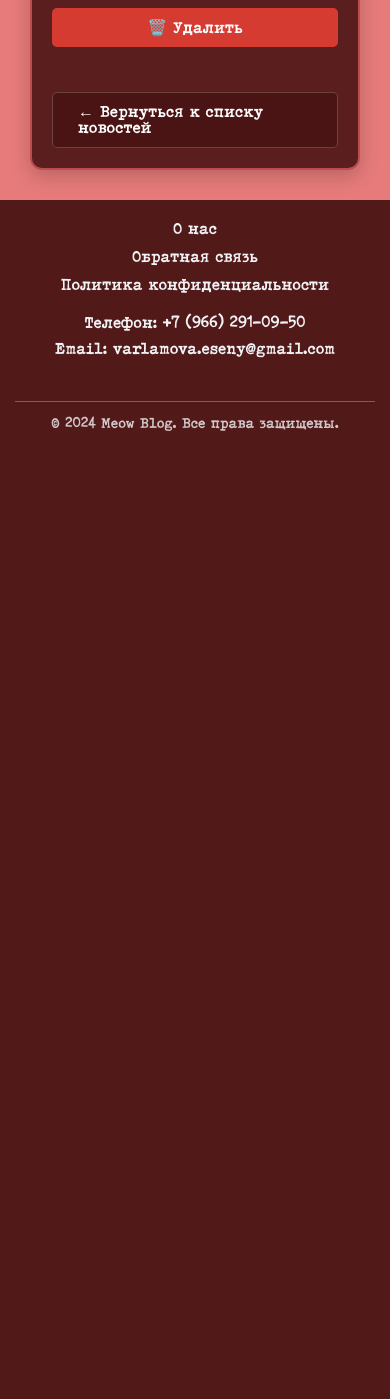
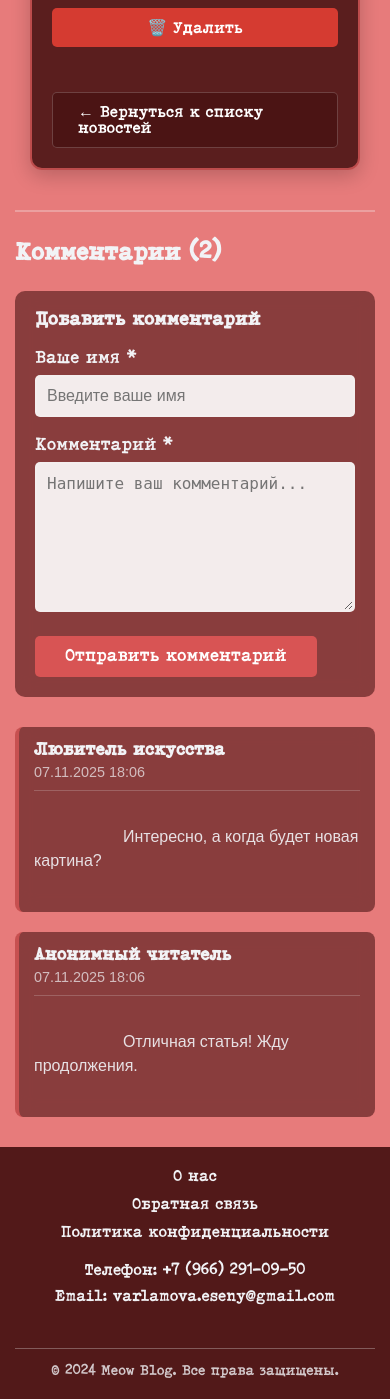
Before and after one commit to Varlamovaseny/WEB2, a Flask app: page /news/1 in a window 390 px wide. Shown: the part 567-1966 px from the top of the page. Before the commit the page ends 998 px from the top, so only its background shows below. Run offline with Flask 3, Linux system fonts and the light colour scheme.

Commit message:
добавлены комментарии

```diff
--- a/main.py
+++ b/main.py
@@ -16,6 +16,12 @@ app.config['SQLALCHEMY_TRACK_MODIFICATIONS'] = False
 db = SQLAlchemy(app)
 
 
+# Функция для получения текущей даты в правильном часовом поясе
+def get_local_datetime():
+    """Возвращает текущую дату и время в локальном часовом поясе"""
+    return datetime.now()
+
+
 # Модель User
 class User(db.Model):
     __tablename__ = 'users'
@@ -24,7 +30,7 @@ class User(db.Model):
     name = db.Column(db.String(100), nullable=False)
     email = db.Column(db.String(100), unique=True, nullable=False)
     hashed_password = db.Column(db.String(200), nullable=False)
-    created_date = db.Column(db.DateTime, default=datetime.utcnow)
+    created_date = db.Column(db.DateTime, default=get_local_datetime)
 
     # Связь "один ко многим" с Article
     articles = db.relationship('Article', backref='author', lazy=True, cascade='all, delete-orphan')
@@ -43,31 +49,49 @@ class Article(db.Model):
     id = db.Column(db.Integer, primary_key=True)
     title = db.Column(db.String(200), nullable=False)
     text = db.Column(db.Text, nullable=False)
-    created_date = db.Column(db.DateTime, default=datetime.utcnow)
+    created_date = db.Column(db.DateTime, default=get_local_datetime)  # ИСПРАВЛЕНО: используем локальную функцию
     category = db.Column(db.String(50), nullable=False, default='Разное')
     excerpt = db.Column(db.Text)
 
     # Внешний ключ для связи с User
     user_id = db.Column(db.Integer, db.ForeignKey('users.id'), nullable=False)
 
+    # Связь "один ко многим" с Comment
+    comments = db.relationship('Comment', backref='article', lazy=True, cascade='all, delete-orphan')
+
     def __repr__(self):
         return f'<Article {self.title}>'
 
 
-# Функция для получения текущей даты в правильном часовом поясе
-def get_local_datetime():
-    """Возвращает текущую дату и время в локальном часовом поясе"""
-    return datetime.now()
+# Модель Comment
+class Comment(db.Model):
+    __tablename__ = 'comments'
+
+    id = db.Column(db.Integer, primary_key=True)
+    text = db.Column(db.Text, nullable=False)
+    date = db.Column(db.DateTime, default=get_local_datetime)  # ИСПРАВЛЕНО: используем локальную функцию
+    author_name = db.Column(db.String(100), nullable=False)
+
+    # Внешний ключ для связи с Article
+    article_id = db.Column(db.Integer, db.ForeignKey('articles.id'), nullable=False)
+
+    def __repr__(self):
+        return f'<Comment {self.id} by {self.author_name}>'
 
 
 # Создание таблиц при запуске
 with app.app_context():
     # Пересоздаем все таблицы
-    db.drop_all()
-    db.create_all()
+    try:
+        db.drop_all()
+        db.create_all()
+        print("✅ Таблицы успешно созданы")
+    except Exception as e:
+        print(f"❌ Ошибка при создании таблиц: {e}")
 
     # Создаем тестовых пользователей, если их нет
     if not User.query.first():
+        print("🔄 Создаем тестовых пользователей...")
         users_to_create = [
             {'name': 'Петя Пупкин', 'email': 'petya@meowblog.ru'},
             {'name': 'Кай Ангел', 'email': 'kai@meowblog.ru'},
@@ -81,35 +105,38 @@ with app.app_context():
                 user.set_password('password123')
                 db.session.add(user)
 
-        db.session.commit()
+        try:
+            db.session.commit()
+            print("✅ Пользователи созданы")
+        except Exception as e:
+            db.session.rollback()
+            print(f"❌ Ошибка при создании пользователей: {e}")
 
         # Создаем демо-статьи в БД
         users = User.query.all()
         if users and not Article.query.first():
+            print("🔄 Создаем тестовые статьи...")
             # Статьи с СЕГОДНЯШНЕЙ датой (используем локальное время)
             article1 = Article(
                 title='Новая картина Бэнкси',
                 text='Может завтра нарисует?',
                 category='Искусство',
                 excerpt='пока не нарисована...',
-                user_id=users[0].id,
-                created_date=get_local_datetime()  # Локальная дата
+                user_id=users[0].id
             )
             article2 = Article(
                 title='Я новость',
                 text='Да блин нуууу :(((',
                 category='Разное',
                 excerpt='не открывай меня',
-                user_id=users[1].id if len(users) > 1 else users[0].id,
-                created_date=get_local_datetime()  # Локальная дата
+                user_id=users[1].id if len(users) > 1 else users[0].id
             )
             article3 = Article(
                 title='Новый показ Victoria`s Secret',
                 text='Красотки, умницы, молодцы! Так держать девчонки!',
                 category='Мода',
                 excerpt='Возвращение легендарных ангелов на подиум',
-                user_id=users[2].id if len(users) > 2 else users[0].id,
-                created_date=get_local_datetime()  # Локальная дата
+                user_id=users[2].id if len(users) > 2 else users[0].id
             )
             # Статья со ВЧЕРАШНЕЙ датой для теста
             yesterday = get_local_datetime() - timedelta(days=1)
@@ -125,7 +152,38 @@ with app.app_context():
             db.session.add(article2)
             db.session.add(article3)
             db.session.add(article4)
-            db.session.commit()
+
+            try:
+                db.session.commit()
+                print("✅ Статьи созданы")
+
+                # Создаем тестовые комментарии
+                print("🔄 Создаем тестовые комментарии...")
+                comment1 = Comment(
+                    text='Отличная статья! Жду продолжения.',
+                    author_name='Анонимный читатель',
+                    article_id=article1.id
+                )
+                comment2 = Comment(
+                    text='Интересно, а когда будет новая картина?',
+                    author_name='Любитель искусства',
+                    article_id=article1.id
+                )
+                comment3 = Comment(
+                    text='Очень смешно 😄',
+                    author_name='Весельчак',
+                    article_id=article2.id
+                )
+
+                db.session.add(comment1)
+                db.session.add(comment2)
+                db.session.add(comment3)
+                db.session.commit()
+                print("✅ Комментарии созданы")
+
+            except Exception as e:
+                db.session.rollback()
+                print(f"❌ Ошибка при создании статей/комментариев: {e}")
 
 # Обновленные категории
 CATEGORIES = [
@@ -138,17 +196,25 @@ CATEGORIES = [
 
 # Вспомогательная функция для преобразования статьи из БД в формат для шаблонов
 def article_to_dict(article):
-    # Используем локальное время для форматирования даты
-    local_created_date = article.created_date
     return {
         'id': article.id,
         'title': article.title,
-        'date': local_created_date.strftime('%d %B %Y'),
+        'date': article.created_date.strftime('%d %B %Y'),
         'excerpt': article.excerpt or article.text[:100] + '...',
         'content': f'<p>{article.text}</p>',
         'author_id': article.user_id,
-        'category': article.category,
-        'created_date_obj': local_created_date  # Добавляем объект даты для отладки
+        'category': article.category
+    }
+
+
+# Вспомогательная функция для преобразования комментария из БД в формат для шаблонов
+def comment_to_dict(comment):
+    return {
+        'id': comment.id,
+        'text': comment.text,
+        'date': comment.date.strftime('%d.%m.%Y %H:%M'),
+        'author_name': comment.author_name,
+        'article_id': comment.article_id
     }
 
 
@@ -231,6 +297,22 @@ def validate_article_form(title, content, author_id, category):
     return errors
 
 
+def validate_comment_form(author_name, text):
+    errors = {}
+
+    if not author_name.strip():
+        errors['author_name'] = 'Имя обязательно для заполнения'
+    elif len(author_name.strip()) < 2:
+        errors['author_name'] = 'Имя должно содержать минимум 2 символа'
+
+    if not text.strip():
+        errors['text'] = 'Текст комментария обязателен для заполнения'
+    elif len(text.strip()) < 5:
+        errors['text'] = 'Комментарий должен содержать минимум 5 символов'
+
+    return errors
+
+
 # Маршруты
 @app.route('/')
 def index():
@@ -251,6 +333,7 @@ def news():
     # Отладочная информация
     print("=== ОТЛАДОЧНАЯ ИНФОРМАЦИЯ ===")
     print(f"Сегодня: {date.today()}")
+    print(f"Всего статей: {len(articles)}")
     for article in articles:
         print(
             f"Статья '{article.title}': {article.created_date.date()} (сегодняшняя: {is_today_article(article.created_date)})")
@@ -262,15 +345,66 @@ def news():
                            current_date=date.today())
 
 
-@app.route('/news/<int:id>')
+@app.route('/news/<int:id>', methods=['GET', 'POST'])
 def news_article(id):
     article = Article.query.get(id)
 
+    if request.method == 'POST':
+        # Обработка формы комментария
+        author_name = request.form.get('author_name', '').strip()
+        text = request.form.get('text', '').strip()
+
+        print(f"🔄 Получен комментарий от {author_name}: {text[:50]}...")
+
+        errors = validate_comment_form(author_name, text)
+
+        if errors:
+            # Если есть ошибки, показываем статью снова с ошибками
+            author = next((author for author in AUTHORS if author['id'] == article.user_id), None)
+            comments = Comment.query.filter_by(article_id=id).order_by(Comment.date.desc()).all()
+            return render_template('news_article.html',
+                                   article=article_to_dict(article),
+                                   author=author,
+                                   comments=[comment_to_dict(comment) for comment in comments],
+                                   is_today_article=is_today_article,
+                                   current_date=date.today(),
+                                   errors=errors,
+                                   author_name=author_name,
+                                   text=text)
+        else:
+            # Создаем новый комментарий
+            try:
+                new_comment = Comment(
+                    text=text,
+                    author_name=author_name,
+                    article_id=id
+                )
+
+                db.session.add(new_comment)
+                db.session.commit()
+
+                print(f"✅ Комментарий сохранен в БД, ID: {new_comment.id}")
+                flash('Комментарий успешно добавлен!', 'success')
+                return redirect(url_for('news_article', id=id))
+
+            except Exception as e:
+                db.session.rollback()
+                print(f"❌ Ошибка при сохранении комментария: {e}")
+                flash(f'Ошибка при добавлении комментария: {str(e)}', 'error')
+                return redirect(url_for('news_article', id=id))
+
+    # GET запрос - показываем статью и комментарии
     if article:
         author = next((author for author in AUTHORS if author['id'] == article.user_id), None)
+        # Получаем все комментарии к статье
+        comments = Comment.query.filter_by(article_id=id).order_by(Comment.date.desc()).all()
+
+        print(f"📝 Статья {id}: {len(comments)} комментариев")
+
         return render_template('news_article.html',
                                article=article_to_dict(article),
                                author=author,
+                               comments=[comment_to_dict(comment) for comment in comments],
                                is_today_article=is_today_article,
                                current_date=date.today())
     else:
@@ -278,6 +412,7 @@ def news_article(id):
                                article={'id': id, 'title': f'Статья {id}',
                                         'date': datetime.now().strftime('%d %B %Y'),
                                         'content': f'<p>Статья с ID {id} находится в разработке. Скоро здесь появится интересный контент!</p>'},
+                               comments=[],
                                is_today_article=is_today_article,
                                current_date=date.today())
 
@@ -321,6 +456,8 @@ def create_article():
         category = request.form.get('category', '').strip()
         excerpt = request.form.get('excerpt', '').strip()
 
+        print(f"🔄 Создание статьи: {title}")
+
         errors = validate_article_form(title, content, author_id, category)
 
         if errors:
@@ -342,24 +479,26 @@ def create_article():
                     flash('Автор не найден!', 'error')
                     return redirect(url_for('create_article'))
 
-                # Создаем новую статью с ЛОКАЛЬНОЙ датой
+                # Создаем новую статью
                 new_article = Article(
                     title=title,
                     text=content,
                     excerpt=excerpt or content[:100] + '...',
                     category=category,
-                    user_id=int(author_id),
-                    created_date=get_local_datetime()  # Используем локальное время!
+                    user_id=int(author_id)
+                    # created_date автоматически установится из default=get_local_datetime
                 )
 
                 db.session.add(new_article)
                 db.session.commit()
 
+                print(f"✅ Статья сохранена в БД, ID: {new_article.id}")
                 flash('Статья успешно создана!', 'success')
                 return redirect(url_for('news_article', id=new_article.id))
 
             except Exception as e:
                 db.session.rollback()
+                print(f"❌ Ошибка при сохранении статьи: {e}")
                 flash(f'Ошибка при создании статьи: {str(e)}', 'error')
                 return redirect(url_for('create_article'))
 
@@ -405,7 +544,6 @@ def edit_article(id):
                 article.excerpt = excerpt or content[:100] + '...'
                 article.category = category
                 article.user_id = int(author_id)
-                # При редактировании не меняем дату создания
 
                 db.session.commit()
 
@@ -457,8 +595,9 @@ def demo_db():
     # Получаем всех пользователей и статьи из БД
     users = User.query.all()
     articles = Article.query.all()
+    comments = Comment.query.all()
 
-    return render_template('demo_db.html', users=users, articles=articles)
+    return render_template('demo_db.html', users=users, articles=articles, comments=comments)
 
 
 # Маршрут для фильтрации по категориям
--- a/static/style.css
+++ b/static/style.css
@@ -942,3 +942,101 @@ p, h1, h2, h3, h4, h5, h6 {
         justify-content: center;
     }
 }
+/* Стили для секции комментариев */
+.comments-section {
+    margin-top: 40px;
+    padding-top: 30px;
+    border-top: 2px solid rgba(242, 243, 246, 0.3);
+}
+
+.comments-section h2 {
+    color: rgb(242, 243, 246);
+    margin-bottom: 25px;
+    font-family: clickclack;
+}
+
+.comment-form {
+    background-color: rgba(75, 20, 20, 0.6);
+    padding: 25px;
+    border-radius: 10px;
+    margin-bottom: 30px;
+    backdrop-filter: blur(10px);
+}
+
+.comment-form h3 {
+    color: rgb(242, 243, 246);
+    margin-bottom: 20px;
+    font-family: clickclack;
+}
+
+.comments-list {
+    display: flex;
+    flex-direction: column;
+    gap: 20px;
+}
+
+.comment-item {
+    background-color: rgba(75, 20, 20, 0.6);
+    padding: 20px;
+    border-radius: 8px;
+    border-left: 4px solid rgba(225, 87, 87, 0.7);
+    backdrop-filter: blur(10px);
+}
+
+.comment-header {
+    display: flex;
+    justify-content: space-between;
+    align-items: center;
+    margin-bottom: 10px;
+    padding-bottom: 10px;
+    border-bottom: 1px solid rgba(242, 243, 246, 0.2);
+}
+
+.comment-author {
+    color: rgb(242, 243, 246);
+    font-family: clickclack;
+    font-size: 1.1rem;
+}
+
+.comment-date {
+    color: rgba(242, 243, 246, 0.7);
+    font-family: Arial, sans-serif;
+    font-size: 0.9rem;
+}
+
+.comment-text {
+    color: rgba(242, 243, 246, 0.9);
+    font-family: Arial, sans-serif;
+    line-height: 1.5;
+    white-space: pre-wrap;
+}
+
+.no-comments {
+    text-align: center;
+    padding: 40px;
+    background-color: rgba(75, 20, 20, 0.4);
+    border-radius: 8px;
+    border: 2px dashed rgba(242, 243, 246, 0.3);
+}
+
+.no-comments p {
+    color: rgba(242, 243, 246, 0.7);
+    font-family: Arial, sans-serif;
+}
+
+/* Адаптивность для комментариев */
+@media (max-width: 768px) {
+    .comment-header {
+        flex-direction: column;
+        align-items: flex-start;
+        gap: 5px;
+    }
+
+    .comment-form {
+        padding: 20px;
+    }
+
+    .comment-item {
+        padding: 15px;
+    }
+}
--- a/templates/news_article.html
+++ b/templates/news_article.html
@@ -52,4 +52,58 @@
         <a href="{{ url_for('news') }}" class="back-to-news">← Вернуться к списку новостей</a>
     </div>
 </div>
+
+<!-- Секция комментариев -->
+<div class="comments-section">
+    <h2>Комментарии ({{ comments|length }})</h2>
+
+    <!-- Форма добавления комментария -->
+    <div class="comment-form">
+        <h3>Добавить комментарий</h3>
+        <form method="POST" action="{{ url_for('news_article', id=article.id) }}">
+            <div class="form-group">
+                <label for="author_name">Ваше имя *</label>
+                <input type="text" id="author_name" name="author_name"
+                       value="{{ author_name or '' }}"
+                       placeholder="Введите ваше имя" required>
+                {% if errors and errors.author_name %}
+                    <span class="error">{{ errors.author_name }}</span>
+                {% endif %}
+            </div>
+
+            <div class="form-group">
+                <label for="text">Комментарий *</label>
+                <textarea id="text" name="text"
+                          placeholder="Напишите ваш комментарий..."
+                          rows="4" required>{{ text or '' }}</textarea>
+                {% if errors and errors.text %}
+                    <span class="error">{{ errors.text }}</span>
+                {% endif %}
+            </div>
+
+            <button type="submit" class="submit-btn">Отправить комментарий</button>
+        </form>
+    </div>
+
+    <!-- Список комментариев -->
+    <div class="comments-list">
+        {% if comments %}
+            {% for comment in comments %}
+            <div class="comment-item">
+                <div class="comment-header">
+                    <strong class="comment-author">{{ comment.author_name }}</strong>
+                    <span class="comment-date">{{ comment.date }}</span>
+                </div>
+                <div class="comment-text">
+                    {{ comment.text }}
+                </div>
+            </div>
+            {% endfor %}
+        {% else %}
+            <div class="no-comments">
+                <p>Пока нет комментариев. Будьте первым!</p>
+            </div>
+        {% endif %}
+    </div>
+</div>
 {% endblock %}
```
Also changed, not shown: instance/news_blog.db, news_blog.db (added).
